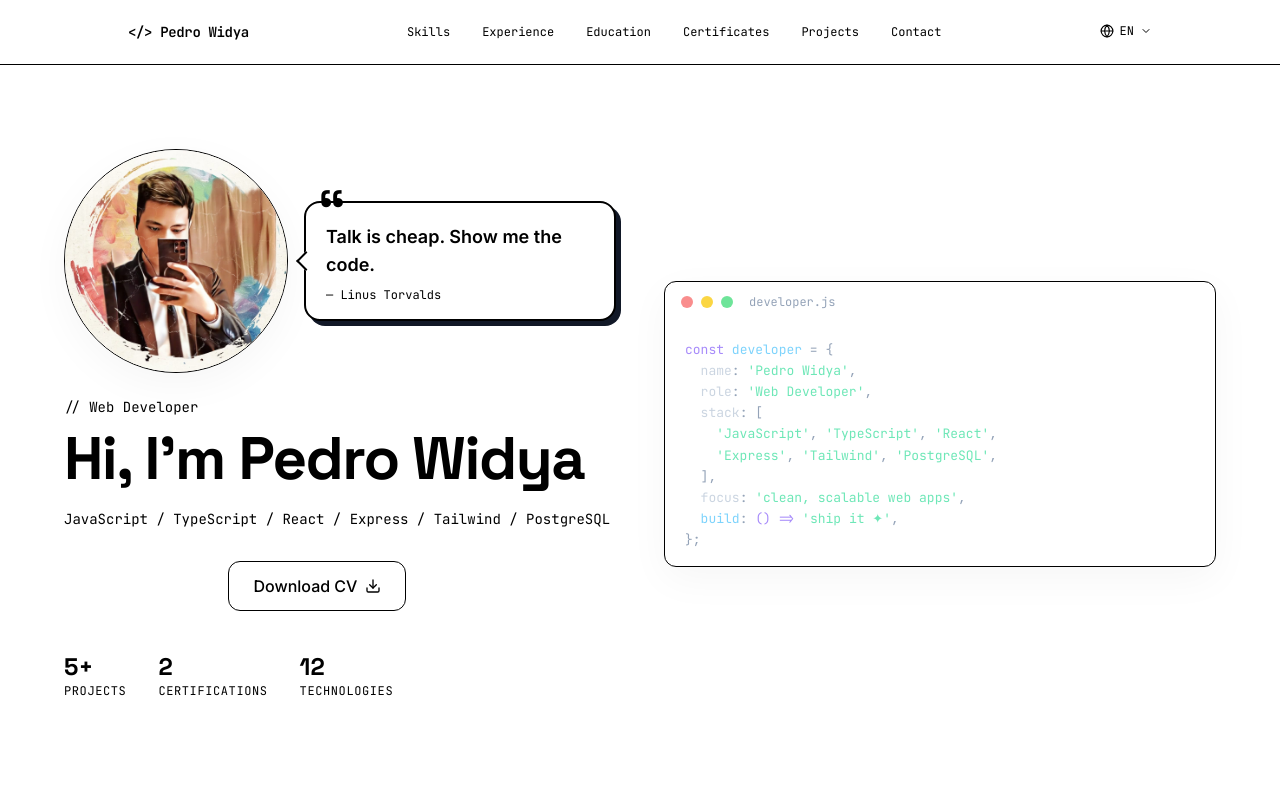
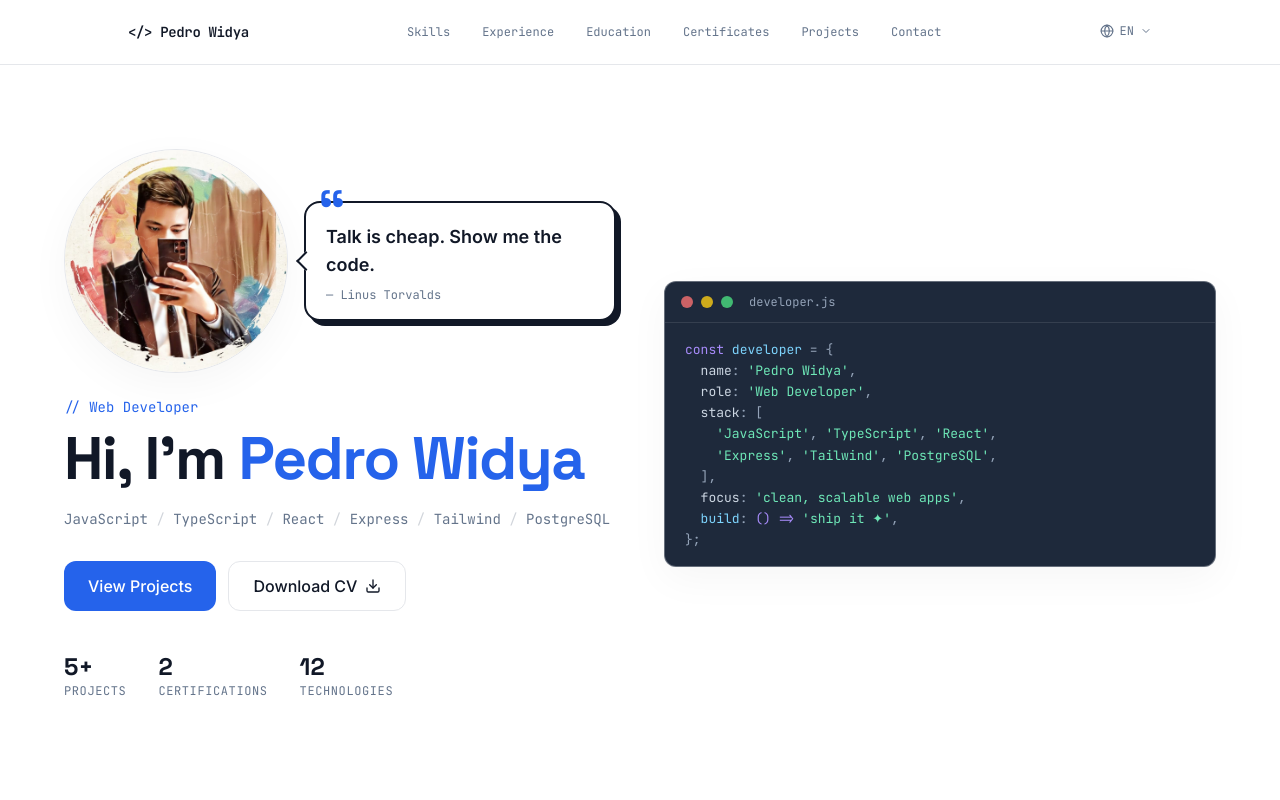
Before and after one commit to edrzvena/portofolio-react, a React (Create React App) app: page / in a window 1280 px wide. Shown: the top 800 px of the page. Built offline with nearby package versions, Linux system fonts and the light colour scheme.

Commit message:
css update

```diff
--- a/src/index.css
+++ b/src/index.css
@@ -3,6 +3,47 @@
 @tailwind utilities;
 
 @layer base {
+  /* Token warna sebagai channel RGB (dipakai lewat rgb(var(--x) / <alpha>)).
+     :root = tema terang; .dark = tema gelap (di-set di <html> oleh ThemeContext). */
+  :root {
+    --color-ink: 17 24 39;
+    --color-muted: 100 116 139;
+    --color-accent: 37 99 235;
+    --color-accent-hover: 29 78 216;
+    --color-surface: 248 249 250;
+    --color-band: 241 243 255;
+    --color-code: 30 41 59;
+    --color-line: 229 231 235;
+    --color-line-strong: 209 213 219;
+    --color-page: 255 255 255;
+    --color-card: 255 255 255;
+  }
+
+  .dark {
+    --color-ink: 226 232 240;
+    --color-muted: 148 163 184;
+    --color-accent: 96 165 250;
+    --color-accent-hover: 147 197 253;
+    --color-surface: 30 41 59;
+    --color-band: 15 23 42;
+    --color-code: 15 23 42;
+    --color-line: 51 65 85;
+    --color-line-strong: 71 85 105;
+    --color-page: 11 17 32;
+    --color-card: 17 24 39;
+  }
+
+  html { color-scheme: light; }
+  html.dark { color-scheme: dark; }
+
+  /* Transisi halus saat ganti tema */
+  body,
+  body * {
+    transition-property: background-color, border-color, color, fill, box-shadow;
+    transition-duration: 200ms;
+    transition-timing-function: ease;
+  }
+
   h1, h2, h3 {
     font-family: theme('fontFamily.display');
   }
```
